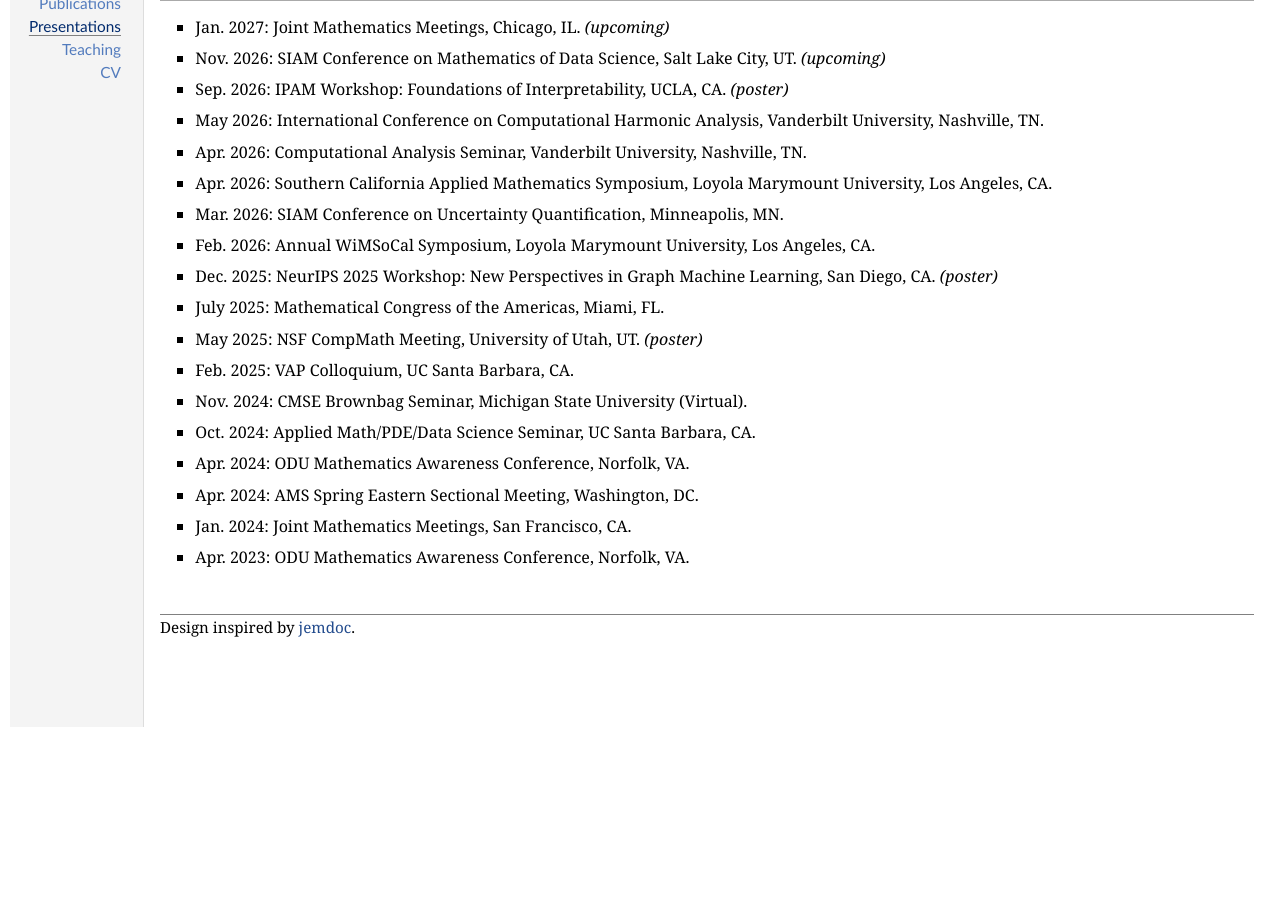
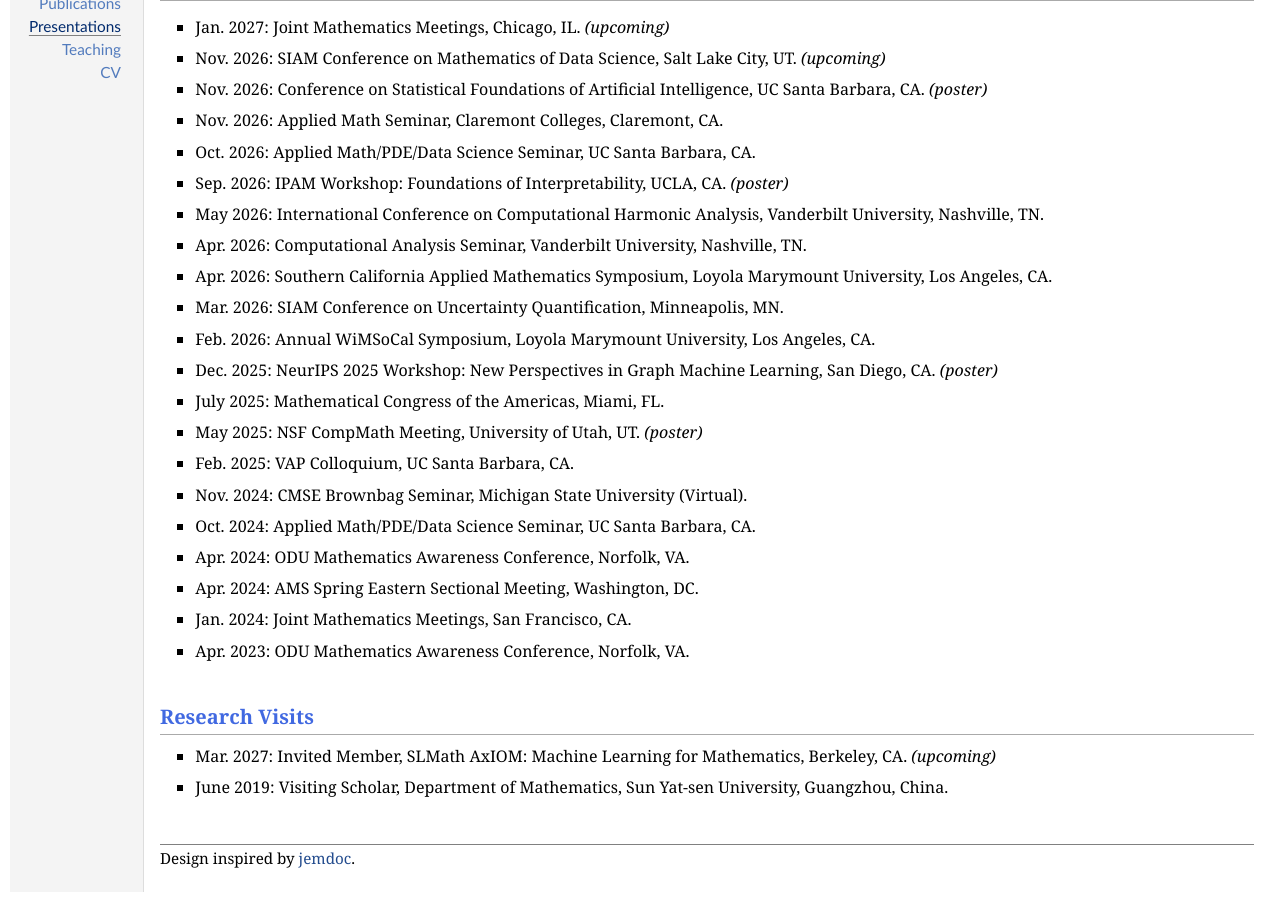
Before and after one commit to mingsongyan/mingsongyan.github.io, a plain HTML site: page docs/talks.html in a window 1280 px wide. Shown: the part 63-965 px from the top of the page. Before the commit the page ends 800 px from the top, so only its background shows below. Drawn offline with Linux system fonts and the light colour scheme.

Commit message:
Add files via upload

```diff
--- a/docs/talks.html
+++ b/docs/talks.html
@@ -5,7 +5,7 @@
 <meta charset="utf-8"/>
 <meta content="width=device-width, initial-scale=1" name="viewport"/>
 <title>Presentations - Mingsong Yan</title>
-<meta content="Presentations by Mingsong Yan, listed in reverse chronological order." name="description"/>
+<meta content="Presentations and research visits by Mingsong Yan, listed in reverse chronological order." name="description"/>
 <link href="site.css" rel="stylesheet"/>
 <style>
     /* Presentations page: upload as docs/talks.html. The filename stays unchanged. */
@@ -42,6 +42,14 @@
     .talk-date { white-space: nowrap; }
     .talk-event { font-weight: 400; color: #000000; }
     .upcoming, .presentation-type { font-style: italic; font-weight: 400; white-space: nowrap; }
+    .visits-section h2 {
+      margin: 1.5em 0 0.55em;
+      padding: 0.65em 0 0.25em;
+      border-bottom: 1px solid #aaaaaa;
+      color: #4169e1;
+      font-size: 1.25em;
+      line-height: 1.2;
+    }
     #footer { margin-top: 3em; }
     @media (max-width: 640px) {
       .talk-list { padding-left: 1.5em; }
@@ -65,11 +73,10 @@
 </nav>
 <main id="layout-content" tabindex="-1">
 <div id="toptitle"><h1>Presentations</h1></div>
-<!-- Source: Presentations in the supplied 2026_Job_Application.pdf.
-         Event names, locations, dates, and poster status follow that CV.
+<!-- Source: Presentations and Research Visits in the supplied cv(4).pdf.
+         Updated November 15, 2026. Event details and upcoming status follow the CV.
          One continuous list, newest first, without year or presentation-type sections.
-         The three poster entries retain a small (poster) label.
-         Future entries are marked upcoming as of October 4, 2026.
+         Poster entries retain a small (poster) label.
          Talk titles and slide links are not invented when absent from the CV.
          To update: add an li in reverse chronological order; remove upcoming after an event.
          Keep the filename talks.html so existing navigation links keep working. -->
@@ -79,6 +86,15 @@
 </li>
 <li>
 <time class="talk-date" datetime="2026-11">Nov. 2026</time>: <span class="talk-event">SIAM Conference on Mathematics of Data Science</span>, Salt Lake City, UT. <em class="upcoming">(upcoming)</em>
+</li>
+<li>
+<time class="talk-date" datetime="2026-11">Nov. 2026</time>: <span class="talk-event">Conference on Statistical Foundations of Artificial Intelligence</span>, UC Santa Barbara, CA. <em class="presentation-type">(poster)</em>
+</li>
+<li>
+<time class="talk-date" datetime="2026-11">Nov. 2026</time>: <span class="talk-event">Applied Math Seminar</span>, Claremont Colleges, Claremont, CA.
+</li>
+<li>
+<time class="talk-date" datetime="2026-10">Oct. 2026</time>: <span class="talk-event">Applied Math/PDE/Data Science Seminar</span>, UC Santa Barbara, CA.
 </li>
 <li>
 <time class="talk-date" datetime="2026-09">Sep. 2026</time>: <span class="talk-event">IPAM Workshop: Foundations of Interpretability</span>, UCLA, CA. <em class="presentation-type">(poster)</em>
@@ -129,6 +145,17 @@
 <time class="talk-date" datetime="2023-04">Apr. 2023</time>: <span class="talk-event">ODU Mathematics Awareness Conference</span>, Norfolk, VA.
       </li>
 </ul>
+<section aria-labelledby="visits-heading" class="visits-section">
+<h2 id="visits-heading">Research Visits</h2>
+<ul aria-label="Research visits, newest first" class="talk-list">
+<li>
+<time class="talk-date" datetime="2027-03">Mar. 2027</time>: Invited Member, <span class="talk-event">SLMath AxIOM: Machine Learning for Mathematics</span>, Berkeley, CA. <em class="upcoming">(upcoming)</em>
+</li>
+<li>
+<time class="talk-date" datetime="2019-06">June 2019</time>: Visiting Scholar, <span class="talk-event">Department of Mathematics, Sun Yat-sen University</span>, Guangzhou, China.
+</li>
+</ul>
+</section>
 <footer id="footer">Design inspired by <a href="https://github.com/jem/jemdoc">jemdoc</a>.</footer>
 </main>
 </div>
```
